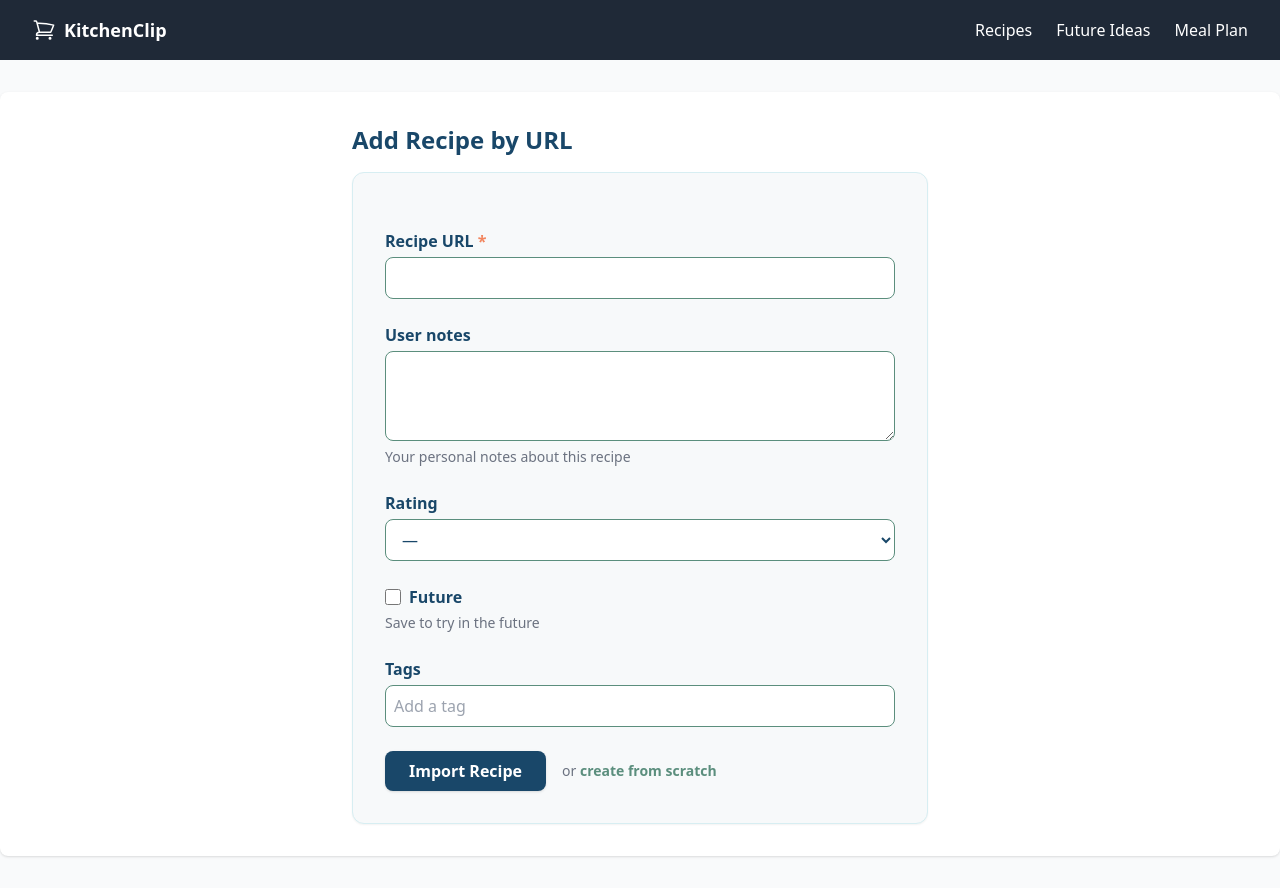
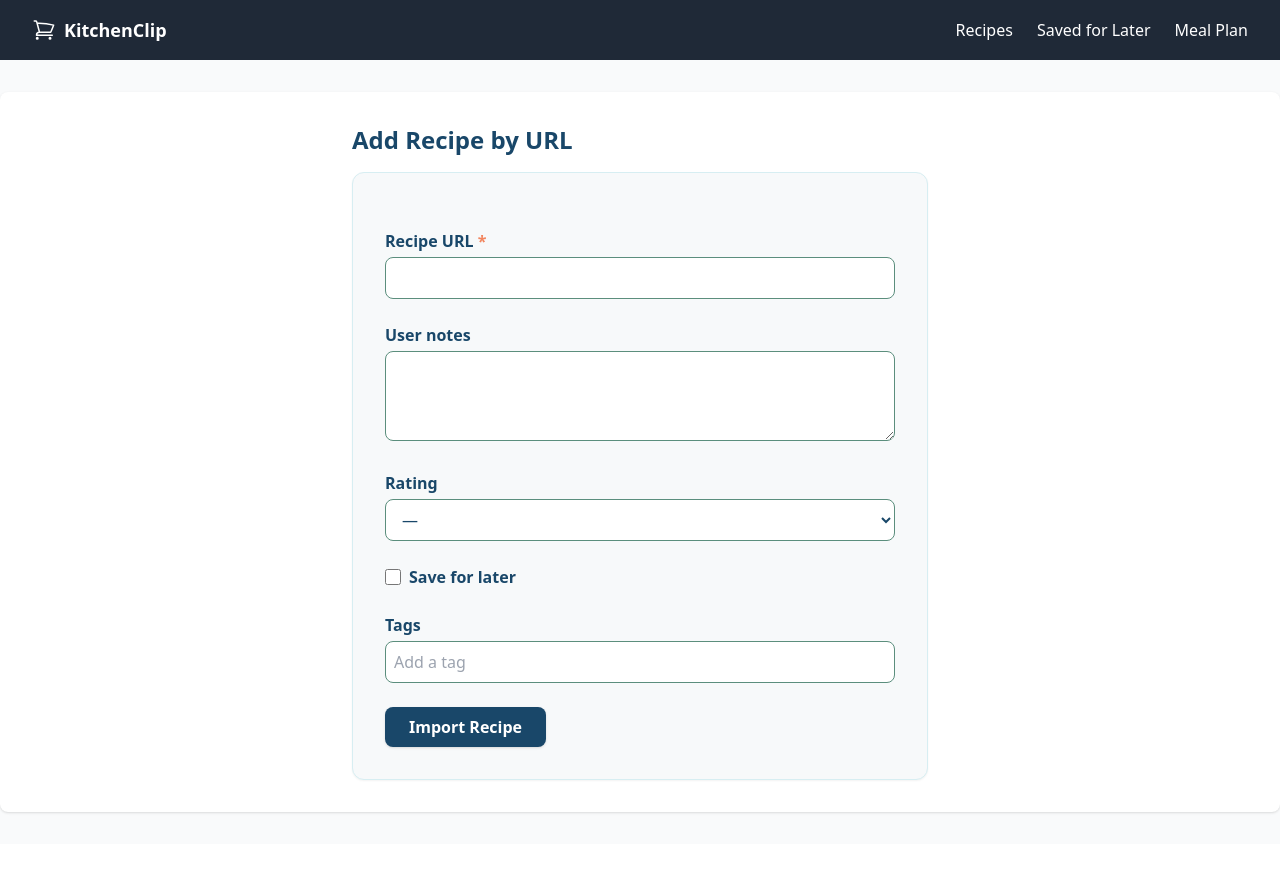
Before and after one commit to soehlert/KitchenClip, a Django app: page /add/ in a window 1280 px wide. After the commit the page ends 814 px from the top, so only its background shows below. Run offline with Django 5.2, Linux system fonts and the light colour scheme; data that the repository does not hold is empty; parts of the project's set-up code (start-up, migrations or seed data) failed here and were passed over; some libraries are stand-ins or nearby versions.

Commit message:
feat(ui): rename Future to Saved for Later and polish recipe forms
- Remove redundant create from scratch link on the URL import form
- Remove personal notes helper text
- Rename 'Future' / 'Future Ideas' to 'Saved for Later' across navigation, forms, and meal plan
- Clean up checkbox label to single-line 'Save for later' without subtext

```diff
--- a/recipes/forms.py
+++ b/recipes/forms.py
@@ -46,6 +46,13 @@ class RecipeImportForm(forms.ModelForm):
     class Meta:
         model = Recipe
         fields = ["original_url", "user_notes", "rating", "is_future"]
+        labels = {
+            "is_future": "Save for later",
+        }
+        help_texts = {
+            "user_notes": "",
+            "is_future": "",
+        }
         widgets = {
             "user_notes": forms.Textarea(attrs={
                 "class": "w-full px-3 py-2 border border-[#5B8E7D] rounded-lg bg-white focus:outline-none focus:ring-2 focus:ring-[#194769] text-[#194769]",
@@ -109,6 +116,13 @@ class RecipeUpdateForm(forms.ModelForm):
             "rating", "instructions", "user_notes",
             "image_url", "is_future"
         ]
+        labels = {
+            "is_future": "Save for later",
+        }
+        help_texts = {
+            "user_notes": "",
+            "is_future": "",
+        }
         widgets = {
             "title": forms.TextInput(attrs={
                 "class": "w-full px-3 py-2 border border-[#5B8E7D] rounded-lg bg-white focus:outline-none focus:ring-2 focus:ring-[#194769] text-[#194769]"
@@ -320,8 +334,7 @@ class RecipeScratchForm(forms.ModelForm):
     )
     is_future = forms.BooleanField(
         required=False,
-        label="Future",
-        help_text="Save to try in the future",
+        label="Save for later",
         widget=forms.CheckboxInput(attrs={
             "class": "w-4 h-4 text-[#194769] border-[#5B8E7D] rounded focus:ring-[#194769]"
         })
--- a/recipes/views.py
+++ b/recipes/views.py
@@ -139,7 +139,7 @@ class FutureRecipeListView(RecipeListView):
 
     def get_context_data(self, **kwargs):
         context = super().get_context_data(**kwargs)
-        context['page_title'] = "Future Ideas"
+        context['page_title'] = "Saved for Later"
         return context
 
 
--- a/templates/base.html
+++ b/templates/base.html
@@ -30,7 +30,7 @@
             <!-- Desktop Navigation Links -->
             <div class="hidden md:flex gap-6">
                 <a href="{% url 'recipes:list_recipe' %}" class="hover:text-gray-300 transition-colors">Recipes</a>
-                <a href="{% url 'recipes:future_recipes' %}" class="hover:text-gray-300 transition-colors">Future Ideas</a>
+                <a href="{% url 'recipes:future_recipes' %}" class="hover:text-gray-300 transition-colors">Saved for Later</a>
                 {% if not request.is_readonly %}
                 <a href="{% url 'recipes:meal_plan' %}" class="hover:text-gray-300 transition-colors">Meal Plan</a>
                 {% endif %}
@@ -48,7 +48,7 @@
         <div id="mobile-menu" class="hidden bg-gray-700 text-white md:hidden">
             <div class="flex flex-col px-8 py-2">
                 <a href="{% url 'recipes:list_recipe' %}" class="py-3 border-b border-gray-600 hover:text-gray-300 transition-colors">Recipes</a>
-                <a href="{% url 'recipes:future_recipes' %}" class="py-3 {% if not request.is_readonly %}border-b border-gray-600{% endif %} hover:text-gray-300 transition-colors">Future Ideas</a>
+                <a href="{% url 'recipes:future_recipes' %}" class="py-3 {% if not request.is_readonly %}border-b border-gray-600{% endif %} hover:text-gray-300 transition-colors">Saved for Later</a>
                 {% if not request.is_readonly %}
                 <a href="{% url 'recipes:meal_plan' %}" class="py-3 hover:text-gray-300 transition-colors">Meal Plan</a>
                 {% endif %}
--- a/templates/recipes/meal_plan.html
+++ b/templates/recipes/meal_plan.html
@@ -40,7 +40,7 @@
             </div>
         </div>
         <div>
-            <h4 class="sidebar-header">Future Ideas</h4>
+            <h4 class="sidebar-header">Saved for Later</h4>
             <div id="section-future-container">
                 {% include "recipes/partials/_sidebar_section.html" with recipes=future_recipes has_next=future_has_next has_prev=future_has_prev page_num=future_page_num type="future" %}
             </div>
--- a/templates/recipes/recipe_form.html
+++ b/templates/recipes/recipe_form.html
@@ -16,13 +16,10 @@
             <div class="mb-4">
               <div class="flex items-center">
                 {{ field }}
-                <label for="{{ field.id_for_label }}" class="ml-2 block text-[#194769] font-semibold">
-                  Future
+                <label for="{{ field.id_for_label }}" class="ml-2 block text-[#194769] font-semibold cursor-pointer">
+                  Save for later
                 </label>
               </div>
-              {% if field.help_text %}
-                <p class="text-sm text-gray-500 mt-1">{{ field.help_text }}</p>
-              {% endif %}
             </div>
             {% else %}
             <div>
@@ -31,7 +28,7 @@
                 {% if field.field.required %}<span class="text-[#F2855E]">*</span>{% endif %}
               </label>
               {{ field }}
-              {% if field.help_text %}
+              {% if field.help_text and field.name != "user_notes" %}
                 <p class="text-sm text-gray-500">{{ field.help_text }}</p>
               {% endif %}
               {% for error in field.errors %}
@@ -56,10 +53,6 @@
               {{ button_text }}
           </button>
 
-          {% if not recipe %}
-          <span class="text-sm text-gray-500">or <a href="{% url 'recipes:scratch_add' %}" class="text-[#5B8E7D] hover:underline font-semibold">create from scratch</a></span>
-          {% endif %}
-
           {% if show_delete and recipe %}
           <form method="post" action="{% url 'recipes:delete_recipe' recipe.id %}" class="inline ml-auto">
               {% csrf_token %}
```
Also changed, not shown: recipes/tests/test_views.py (+4 -4 lines), templates/recipes/recipe_scratch_form.html (+2 -5 lines), README.md.
